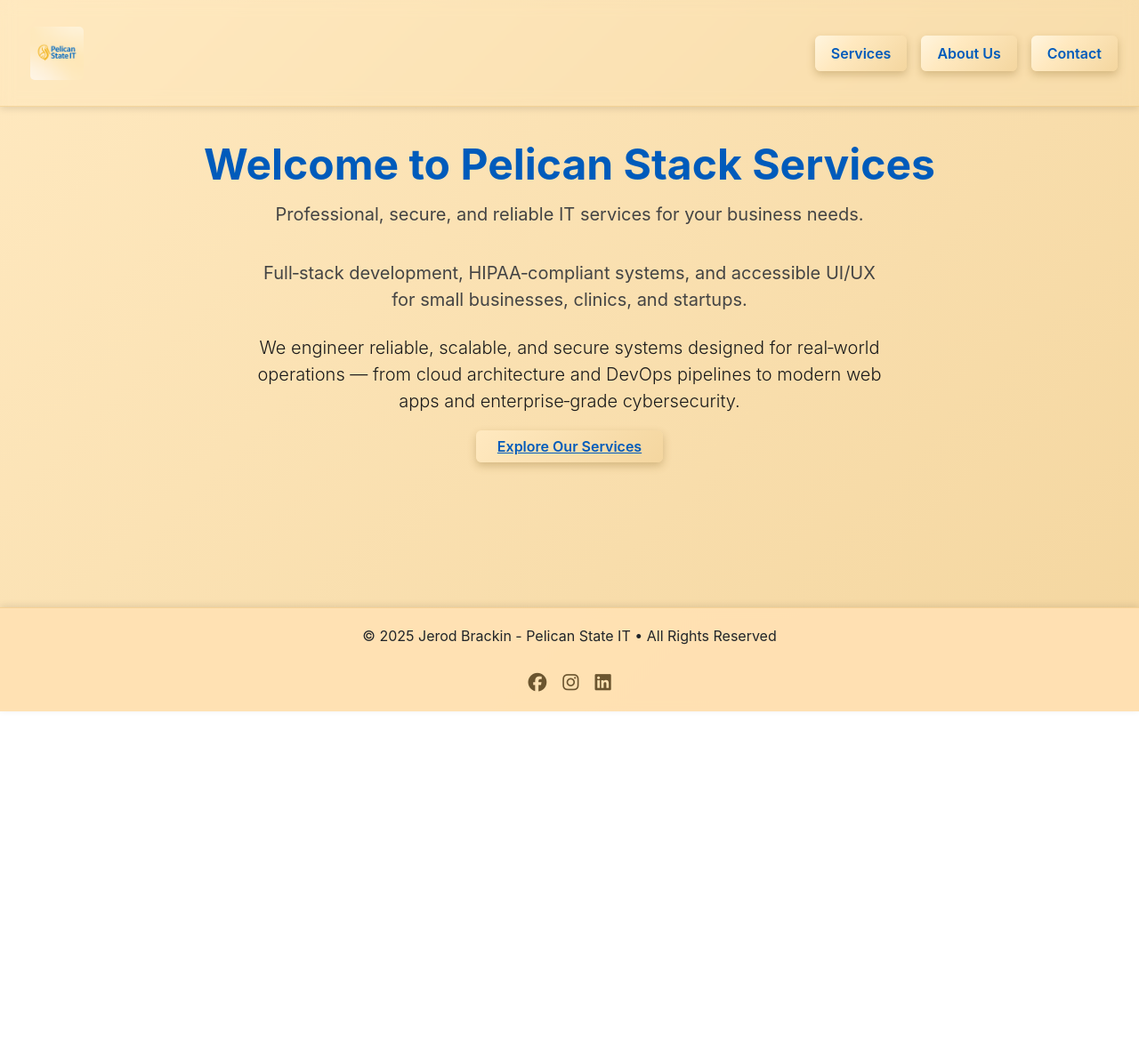
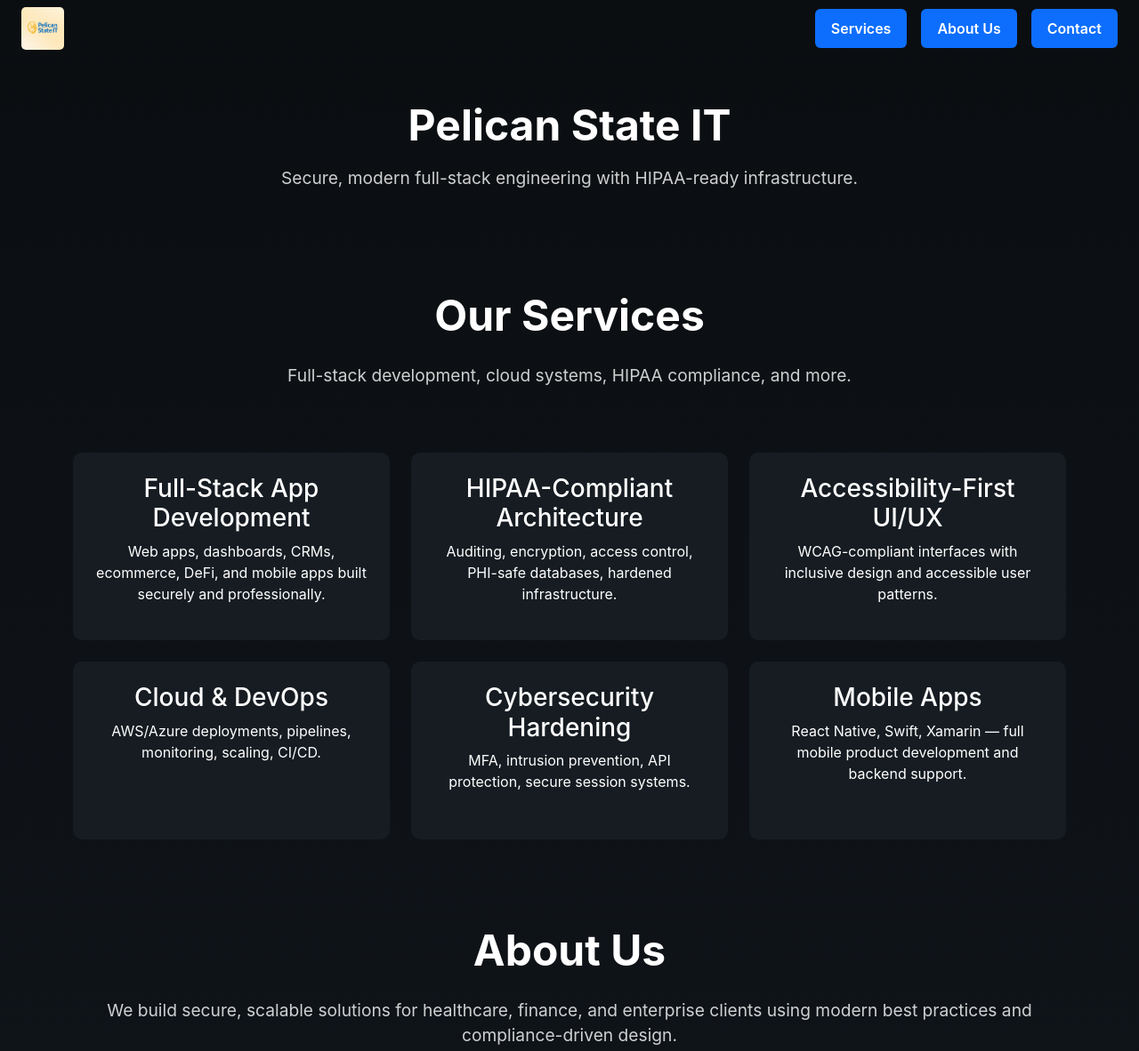
Before and after one commit to jerodpbrackin-design/Codex-Week3-DayOne-CSS-BOOTSTRAP-HTML, a website: page index.html in a window 1280 px wide. Shown: the top 1182 px of the page at 89% size. Before the commit the page ends 917 px from the top, so only its background shows below. Drawn offline with nearby package versions, Linux system fonts and the light colour scheme.

Commit message:
Apply merged single-page site changes

```diff
--- a/index.html
+++ b/index.html
@@ -3,79 +3,247 @@
   <head>
     <meta charset="UTF-8" />
     <meta name="viewport" content="width=device-width, initial-scale=1.0" />
-    <title>Pelican State IT</title>
+    <title>Pelican State IT - Complete Services</title>
+
+    <!-- Bootstrap -->
     <link
       href="https://cdn.jsdelivr.net/npm/bootstrap@5.3.3/dist/css/bootstrap.min.css"
       rel="stylesheet"
     />
-    <link
-      rel="stylesheet"
-      href="https://cdnjs.cloudflare.com/ajax/libs/font-awesome/6.5.0/css/all.min.css"
-    />
-    <link rel="stylesheet" href="./style.css" />
+
+    <style>
+      /* ---- GLOBAL ---- */
+      body {
+        background: #0b0e11;
+        color: #fff;
+        font-family: 'Inter', sans-serif;
+      }
+
+      a {
+        text-decoration: none;
+      }
+
+      #page-bg {
+        min-height: 100vh;
+        background: linear-gradient(180deg, #0b0e11 0%, #11161c 100%);
+      }
+
+      /* ---- NAVBAR ---- */
+      nav.navbar img {
+        height: 48px;
+        border-radius: 5px;
+      }
+
+      .btn-brand {
+        padding: 10px 18px;
+        border-radius: 6px;
+        font-weight: 600;
+        transition: 0.2s ease;
+      }
+
+      .btn-accent-brand {
+        background: #0d6efd;
+        color: white;
+      }
+
+      .btn-accent-brand:hover {
+        background: #0b5ed7;
+      }
+
+      /* ---- HERO ---- */
+      .hero-title {
+        font-size: 3rem;
+        font-weight: 700;
+      }
+
+      .hero-subtitle {
+        font-size: 1.2rem;
+        opacity: 0.8;
+      }
+
+      /* ---- SERVICES ---- */
+      .service-card {
+        background: #161c22;
+        border-radius: 10px;
+        padding: 24px;
+        min-height: 200px;
+        transition: 0.2s ease;
+      }
+
+      .service-card:hover {
+        background: #1d242c;
+        transform: translateY(-4px);
+      }
+
+      /* ---- FOOTER ---- */
+      .site-footer {
+        padding: 25px 0;
+        text-align: center;
+        opacity: 0.7;
+      }
+    </style>
   </head>
+
   <body>
     <div id="page-bg">
+      <!-- NAVBAR -->
       <nav
         class="navbar d-flex align-items-center justify-content-between px-4"
       >
         <div id="logo-container">
-          <img src="./assets/pelican-light.png" alt="Pelican State IT Logo" />
+          <a href="#"><img src="assets/pelican-light.png" /></a>
         </div>
+
         <div class="d-flex align-items-center gap-3">
-          <button
-            class="btn-brand btn-accent-brand"
-            onclick="location.href = '/services.html'"
-          >
-            Services
-          </button>
-          <button
-            class="btn-brand btn-accent-brand"
-            onclick="location.href = '/about.html'"
-          >
-            About Us
-          </button>
-          <button
-            class="btn-brand btn-accent-brand"
-            onclick="location.href = '/contact.html'"
-          >
-            Contact
-          </button>
+          <a class="btn-brand btn-accent-brand" href="#services">Services</a>
+          <a class="btn-brand btn-accent-brand" href="#about">About Us</a>
+          <a class="btn-brand btn-accent-brand" href="#contact">Contact</a>
         </div>
       </nav>
-      <section class="hero-section">
-        <div class="container text-center py-1">
-          <h1 class="hero-title">Welcome to Pelican Stack Services</h1>
-          <p class="hero-subtitle">
-            Professional, secure, and reliable IT services for your business
-            needs.
-          </p>
-        </div>
-        <p class="hero-subtitle mt-3">
-          Full‑stack development, HIPAA‑compliant systems, and accessible UI/UX
-          for small businesses, clinics, and startups.
+
+      <!-- HERO SECTION -->
+      <section class="container py-5 text-center">
+        <h1 class="hero-title mb-3">Pelican State IT</h1>
+        <p class="hero-subtitle">
+          Secure, modern full-stack engineering with HIPAA-ready infrastructure.
         </p>
-        <p class="lead mt-4 mx-auto" style="max-width: 750px">
-          We engineer reliable, scalable, and secure systems designed for
-          real‑world operations — from cloud architecture and DevOps pipelines
-          to modern web apps and enterprise‑grade cybersecurity.
+      </section>
+
+      <!-- SERVICES SECTION -->
+      <section id="services" class="container py-5 text-center">
+        <h1 class="hero-title mb-4">Our Services</h1>
+        <p class="hero-subtitle">
+          Full-stack development, cloud systems, HIPAA compliance, and more.
         </p>
-        <div class="mt-4">
-          <a href="services.html" class="btn-brand btn-accent-brand px-4 py-2"
-            >Explore Our Services</a
-          >
+
+        <div class="row mt-5 g-4">
+          <div class="col-md-4">
+            <div class="service-card">
+              <h3>Full-Stack App Development</h3>
+              <p>
+                Web apps, dashboards, CRMs, ecommerce, DeFi, and mobile apps
+                built securely and professionally.
+              </p>
+            </div>
+          </div>
+
+          <div class="col-md-4">
+            <div class="service-card">
+              <h3>HIPAA-Compliant Architecture</h3>
+              <p>
+                Auditing, encryption, access control, PHI-safe databases,
+                hardened infrastructure.
+              </p>
+            </div>
+          </div>
+
+          <div class="col-md-4">
+            <div class="service-card">
+              <h3>Accessibility-First UI/UX</h3>
+              <p>
+                WCAG-compliant interfaces with inclusive design and accessible
+                user patterns.
+              </p>
+            </div>
+          </div>
+
+          <div class="col-md-4">
+            <div class="service-card">
+              <h3>Cloud & DevOps</h3>
+              <p>
+                AWS/Azure deployments, pipelines, monitoring, scaling, CI/CD.
+              </p>
+            </div>
+          </div>
+
+          <div class="col-md-4">
+            <div class="service-card">
+              <h3>Cybersecurity Hardening</h3>
+              <p>
+                MFA, intrusion prevention, API protection, secure session
+                systems.
+              </p>
+            </div>
+          </div>
+
+          <div class="col-md-4">
+            <div class="service-card">
+              <h3>Mobile Apps</h3>
+              <p>
+                React Native, Swift, Xamarin — full mobile product development
+                and backend support.
+              </p>
+            </div>
+          </div>
         </div>
       </section>
+
+      <!-- ABOUT SECTION -->
+      <section id="about" class="container py-5 text-center">
+        <h1 class="hero-title mb-4">About Us</h1>
+        <p class="hero-subtitle">
+          We build secure, scalable solutions for healthcare, finance, and
+          enterprise clients using modern best practices and compliance-driven
+          design.
+        </p>
+      </section>
+
+      <!-- CONTACT SECTION -->
+      <section id="contact" class="container py-5 text-center">
+        <h1 class="hero-title mb-4">Contact Us</h1>
+
+        <form id="contact-form" class="mx-auto" style="max-width: 500px">
+          <input
+            class="form-control mb-3"
+            id="name"
+            placeholder="Name"
+            required
+          />
+          <input
+            class="form-control mb-3"
+            id="email"
+            type="email"
+            placeholder="Email"
+            required
+          />
+          <textarea
+            class="form-control mb-3"
+            id="message"
+            placeholder="Your message..."
+            required
+          ></textarea>
+
+          <button type="submit" class="btn btn-primary w-100">
+            Send Message
+          </button>
+        </form>
+
+        <p id="form-status" class="mt-3"></p>
+      </section>
+
+      <!-- FOOTER -->
+      <footer class="site-footer">
+        <p>© 2025 Jerod Brackin • Pelican State IT • All Rights Reserved</p>
+      </footer>
     </div>
-    <footer class="site-footer">
-      <div class="footer-content">
-        <p>© 2025 Jerod Brackin - Pelican State IT • All Rights Reserved</p>
-        <div class="footer-socials">
-          <a href="#"><i class="fab fa-facebook"></i></a>
-          <a href="#"><i class="fab fa-instagram"></i></a>
-          <a href="#"><i class="fab fa-linkedin"></i></a>
-        </div>
-      </div>
-    </footer>
+
+    <script>
+      document
+        .getElementById('contact-form')
+        .addEventListener('submit', function (e) {
+          e.preventDefault()
+
+          const data = {
+            name: name.value,
+            email: email.value,
+            message: message.value,
+          }
+
+          console.log('Lead Submitted:', data)
+          document.getElementById('form-status').innerText = 'Message sent!'
+
+          this.reset()
+        })
+    </script>
   </body>
 </html>
```
Also changed, not shown: about.html (deleted, +0 -70 lines), contact.html (deleted, +0 -88 lines), services.html (+1 -1 lines), styles.css (renamed from style.css).
